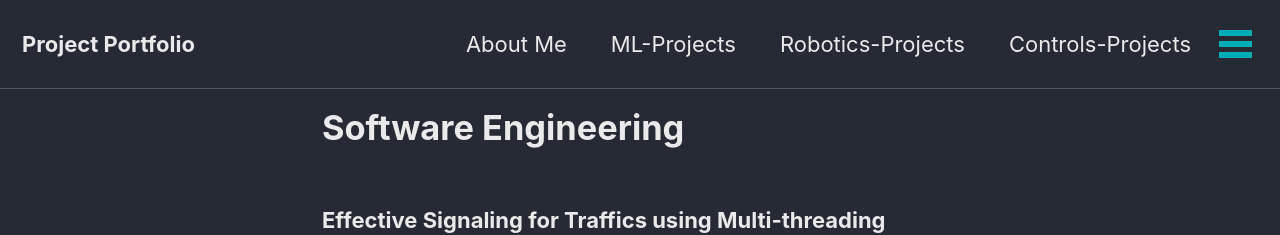
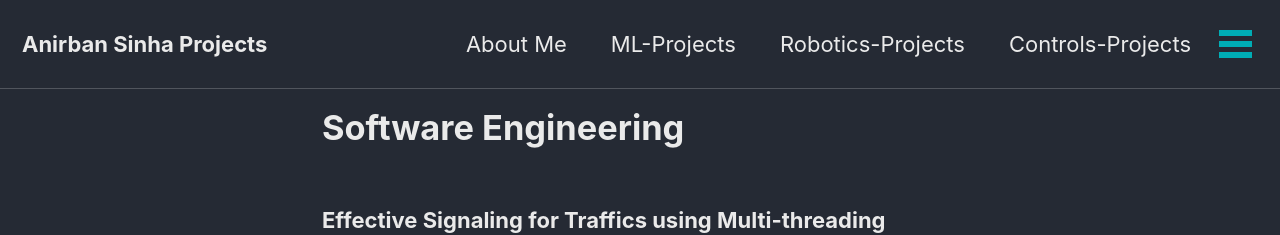
Before and after one commit to mattsinbot/mattsinbot.github.io, a Jekyll site: the page built from _pages/SoftwareEngg_Project.md, in a window 1280 px wide. Shown: the top 235 px of the page. Built offline with Jekyll 4.4.1, drawn with Linux system fonts in a browser that asks for light colours; cached includes are drawn as plain includes; nearby versions of some CDN libraries.

Commit message:
website title and description changed

```diff
--- a/_config.yml
+++ b/_config.yml
@@ -16,11 +16,11 @@
 
 # Site Settings
 locale                   : "en-US"
-title                    : "Project Portfolio"
+title                    : "Anirban Sinha Projects"
 title_separator          : "-"
 subtitle                 : # site tagline that appears below site title in masthead
 name                     : "Anirban Sinha"
-description              : "Project Portfolio."
+description              : "Anirban's profile"
 url                      : # the base hostname & protocol for your site e.g. "https://mmistakes.github.io"
 baseurl                  : # the subpath of your site, e.g. "/blog"
 repository               : # GitHub username/repo-name e.g. "mmistakes/minimal-mistakes"
```
